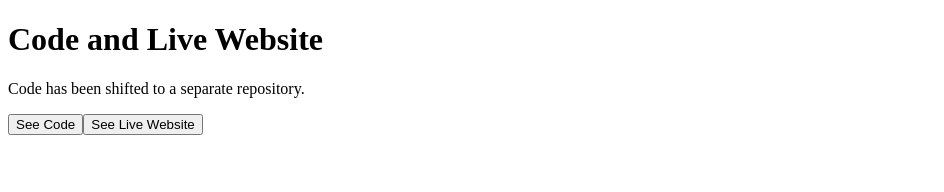
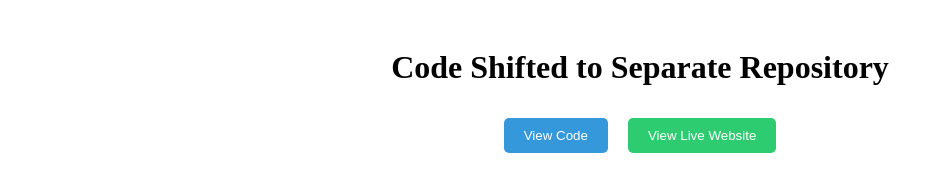
Before and after one commit to Areeb-Ali/Hello-JS, a plain HTML site: page Palestinian Cultural Heritage/index.html in a window 1280 px wide. Shown: the whole page, without its empty margins (0-944 px from the left). Drawn offline with Linux system fonts and the light colour scheme.

Commit message:
Shifting

```diff
--- a/Palestinian Cultural Heritage/index.html
+++ b/Palestinian Cultural Heritage/index.html
@@ -4,6 +4,7 @@
     <meta charset="UTF-8">
     <meta name="viewport" content="width=device-width, initial-scale=1.0">
     <title>Document</title>
+    <link rel="stylesheet" href="style.css">
 </head>
 <body>
     <script src="./script.js"></script>
--- a/Palestinian Cultural Heritage/script.js
+++ b/Palestinian Cultural Heritage/script.js
@@ -1,27 +1,37 @@
-const container = document.createElement('div');
-document.body.appendChild(container);
 
-const heading = document.createElement('h1');
-heading.textContent = 'Code and Live Website';
-container.appendChild(heading);
+    // Function to create heading and buttons dynamically
+    function createElements() {
+      const container = document.createElement('div');
+      container.id = 'container';
 
-const message = document.createElement('p');
-message.textContent = 'Code has been shifted to a separate repository.';
-container.appendChild(message);
+      const heading = document.createElement('h1');
+      heading.textContent = 'Code Shifted to Separate Repository';
 
-const codeButton = document.createElement('button');
-codeButton.textContent = 'See Code';
-container.appendChild(codeButton);
+      const viewCodeButton = document.createElement('button');
+      viewCodeButton.id = 'view-code';
+      viewCodeButton.textContent = 'View Code';
 
-const websiteButton = document.createElement('button');
-websiteButton.textContent = 'See Live Website';
-container.appendChild(websiteButton);
+      const viewWebsiteButton = document.createElement('button');
+      viewWebsiteButton.id = 'view-website';
+      viewWebsiteButton.textContent = 'View Live Website';
 
-// Handle button clicks (replace with actual links)
-codeButton.addEventListener('click', () => {
-  window.open('https://docs.github.com/en/repositories/creating-and-managing-repositories/quickstart-for-repositories', '_blank'); // Replace with your code repository URL
-});
+      container.appendChild(heading);
+      container.appendChild(viewCodeButton);
+      container.appendChild(viewWebsiteButton);
 
-websiteButton.addEventListener('click', () => {
-  window.open('https://themeisle.com/blog/what-is-a-website-url/', '_blank'); // Replace with your website URL
-});
+      document.body.appendChild(container);
+    }
+
+    // Call the function to create elements
+    createElements();
+
+    // Add click event listeners to buttons (replace with your actual links)
+    const viewCodeButton = document.getElementById('view-code');
+    viewCodeButton.addEventListener('click', () => {
+      window.open('#'); // Replace with your code repository link
+    });
+
+    const viewWebsiteButton = document.getElementById('view-website');
+    viewWebsiteButton.addEventListener('click', () => {
+      window.open('#'); // Replace with your live website link
+    });
--- /dev/null
+++ b/Palestinian Cultural Heritage/style.css
@@ -0,0 +1,19 @@
+#container {
+    text-align: center;
+    padding: 20px;
+  }
+  button {
+    margin: 10px;
+    padding: 10px 20px;
+    border: none;
+    border-radius: 5px;
+    cursor: pointer;
+  }
+  #view-code {
+    background-color: #3498db;
+    color: white;
+  }
+  #view-website {
+    background-color: #2ecc71;
+    color: white;
+  }
```
